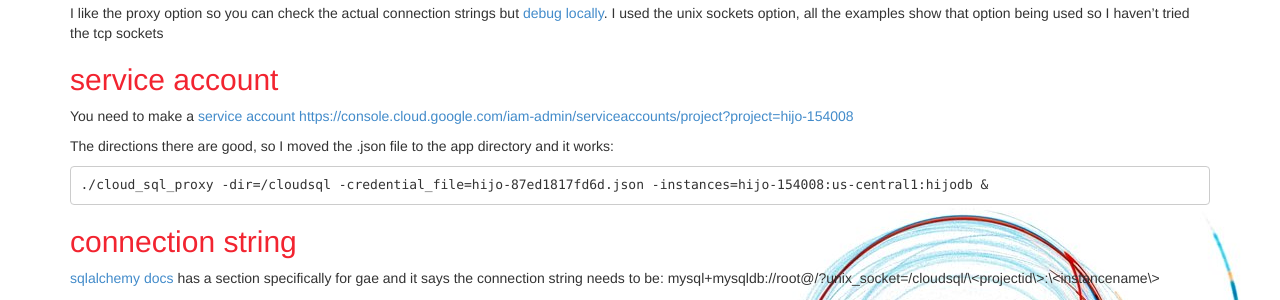
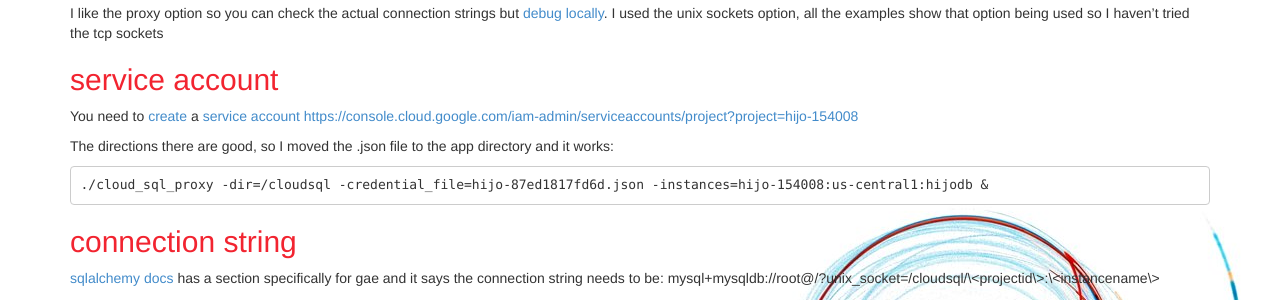
Before and after one commit to faizanvahevaria/chrisamow.github.io, a Jekyll site: the page built from _posts/2016-12-31-gae-sqlalchemy-gaps.md, in a window 1280 px wide. Shown: the part 279-579 px from the top of the page. Built offline with Jekyll 4.4.1, drawn with Linux system fonts in a browser that asks for light colours; nearby versions of some CDN libraries; comment, search, counter and statistics services are not loaded.

Commit message:
blog content

```diff
--- a/_posts/2016-12-31-gae-sqlalchemy-gaps.md
+++ b/_posts/2016-12-31-gae-sqlalchemy-gaps.md
@@ -12,7 +12,7 @@ I like the proxy option so you can check the actual connection strings but [debu
 
 
 ## service account
-You need to make a [service account](https://cloud.google.com/sql/docs/sql-proxy#authentication-options)  <https://console.cloud.google.com/iam-admin/serviceaccounts/project?project=hijo-154008>
+You need to [create](https://cloud.google.com/sql/docs/sql-proxy#create-service-account) a [service account](https://cloud.google.com/sql/docs/sql-proxy#authentication-options)  <https://console.cloud.google.com/iam-admin/serviceaccounts/project?project=hijo-154008>
 
 The directions there are good, so I moved the .json file to the app directory and it works:
 
```
